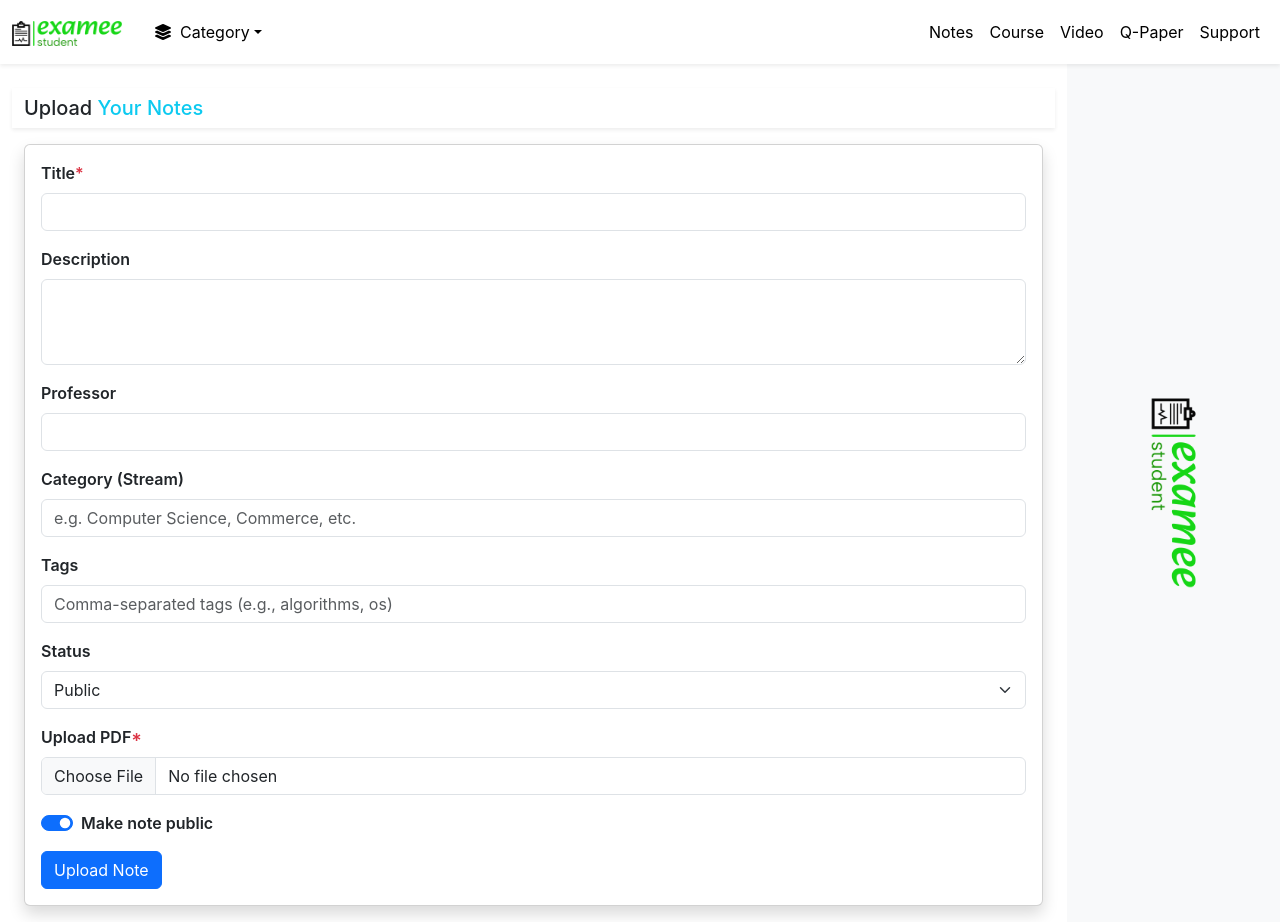
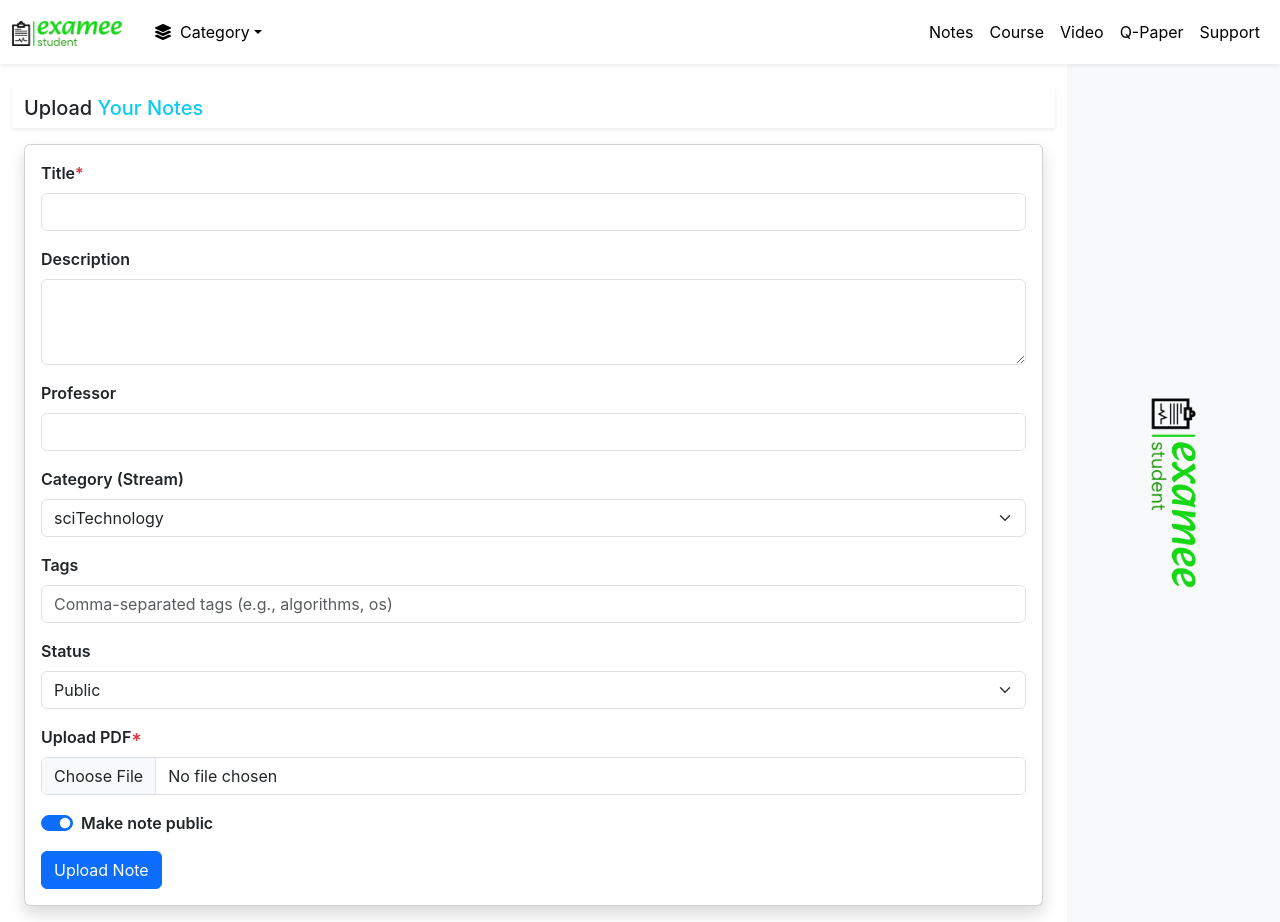
Before and after one commit to dhananjayyadav21/ExameeR, a React (Create React App) app in the folder client/: page /uploadNotes in a window 1280 px wide. Built offline with nearby package versions, Linux system fonts and the light colour scheme; no server answers.

Commit message:
fix issues in uplode notes component add extra validations

```diff
--- a/client/src/Dashbord/components/UploadNotes.jsx
+++ b/client/src/Dashbord/components/UploadNotes.jsx
@@ -14,7 +14,7 @@ const UploadNotes = () => {
     title: '',
     description: '',
     professor: '',
-    category: '',
+    category: 'sciTechnology',
     tags: '',
     isPublic: true,
     status: 'public',
@@ -63,7 +63,7 @@ const UploadNotes = () => {
       // check file and file type
       if (!file || file.type !== 'application/pdf') {
       setUploading(false);
-      return toast.warning("Please upload a valid PDF file", {
+      return toast.warning("Please upload a PDF or valid PDF file", {
         position: "top-right"
       });
       }else {
@@ -79,14 +79,32 @@ const UploadNotes = () => {
       };
 
       try {
+        const { title, professor, category, status } = data;
+
+        if(!title || !professor || !category || !status ){
+          // Check All data from body
+          if (!title || !professor) {
+            setUploading(false);
+            toast.warning("Notes title & professor must be important !", {
+               position: "top-right"
+          });
+          }
+
+          // Check All data from body
+          if (!category || !status ) {
+            setUploading(false);
+            toast.warning("Notes Category & Status reuired !", {
+              position: "top-right"
+            });
+          }
+        }else{
           const response = await addNote(data);
-
           if (response.success === true) {
             setFormData({
               title: '',
               description: '',
               professor: '',
-            category: '',
+              category: 'sciTechnology',
               tags: '',
               isPublic: true,
               status: 'public',
@@ -102,7 +120,7 @@ const UploadNotes = () => {
               position: "top-right"
             });
           }
-
+        }
         // if accured error in calling api
       } catch (error) {
         setUploading(false);
@@ -174,14 +192,16 @@ const UploadNotes = () => {
                     {/* Category */}
                     <div className="mb-3">
                       <label className="form-label">Category (Stream)</label>
-                      <input
-                        type="text"
+                      <select
                         name="category"
                         value={formData.category}
                         onChange={handleChange}
-                        className="form-control"
-                        placeholder="e.g. Computer Science, Commerce, etc."
-                      />
+                        className="form-select"
+                      >
+                        <option value="sciTechnology">sciTechnology</option>
+                        <option value="commerce">Commerce</option>
+                        <option value="arts&civils">Arts & civils</option>
+                      </select>
                     </div>
 
                     {/* Tags */}
```
Also changed, not shown: 2 other files (tests, documents, lock files or other folders). Lines whose indentation alone changed are shown as unchanged.
